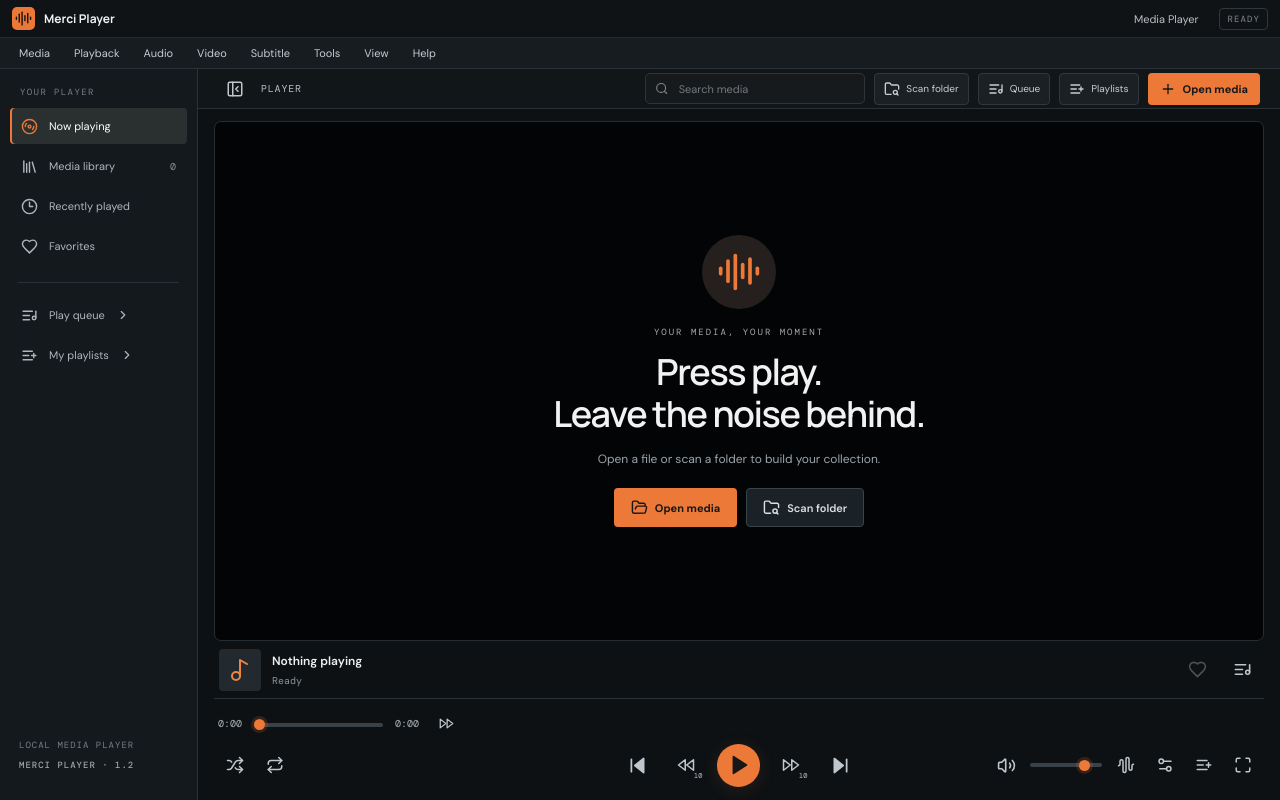
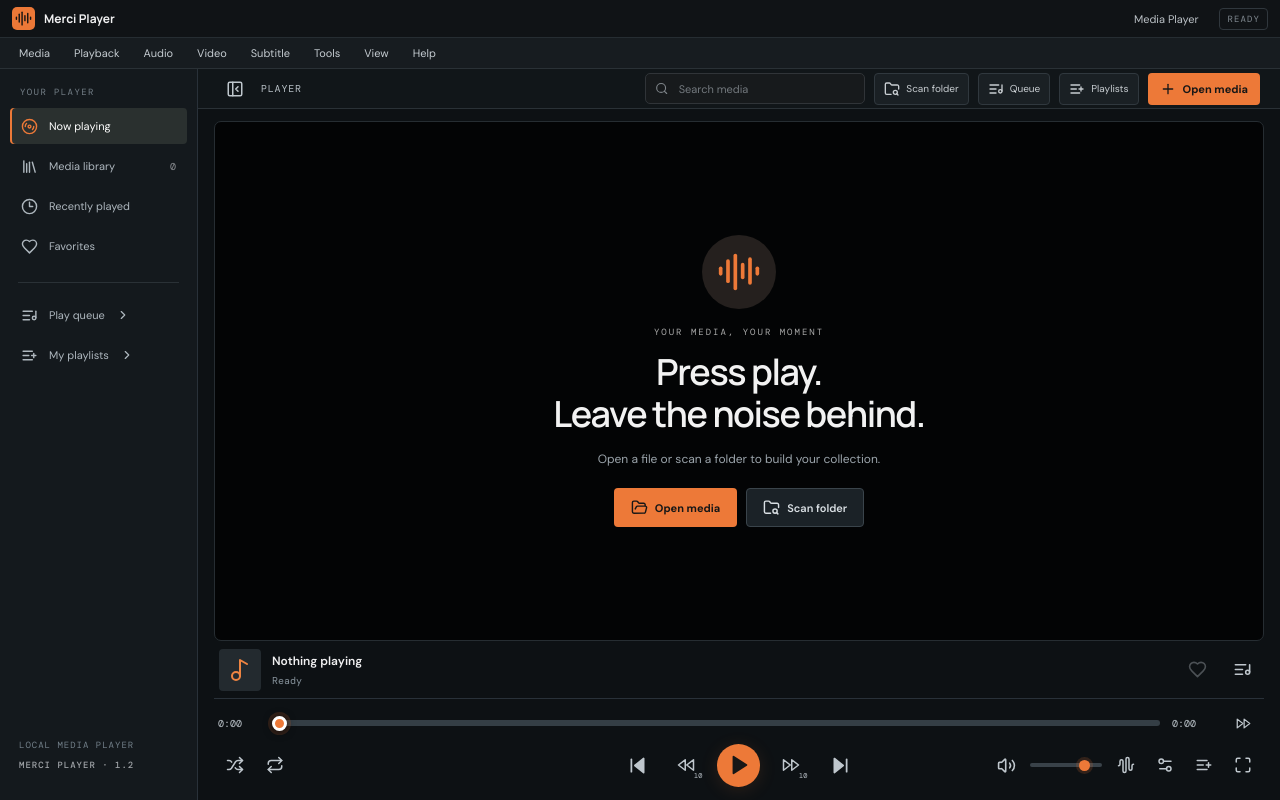
Before and after one commit to nmcosta5/Media-Player, a React (Vite) app: page / in a window 1280 px wide. Built offline with nearby package versions, Linux system fonts and the light colour scheme.

Commit message:
Style larger draggable seekbar with buffered progress and time preview

```diff
--- a/src/styles.css
+++ b/src/styles.css
@@ -223,3 +223,22 @@ body{min-width:760px}
 .player-page:fullscreen .video-frame{max-width:100vw;max-height:100vh}
 .player-page:fullscreen .video-frame.default{width:100%;height:100%}
 .library-page.is-hidden{display:none!important}
+
+/* Precision seek timeline — larger hit area, buffered track and hover timestamp */
+.timeline{gap:12px}
+.timeline .time-current,.timeline .time-total{flex:none;min-width:42px;color:#bac2c8;font:10px var(--mono);font-variant-numeric:tabular-nums}
+.seek-control{position:relative;display:flex;align-items:center;flex:1;min-width:90px;height:34px}
+.timeline .seek-slider{display:block;width:100%;height:6px;margin:0;padding:0;appearance:none;-webkit-appearance:none;border:0;border-radius:999px;outline:0;cursor:pointer;touch-action:pan-y;background:linear-gradient(to right,var(--accent) 0 var(--played,0%),#82909a var(--played,0%) var(--buffered,var(--played,0%)),#343e45 var(--buffered,var(--played,0%)) 100%)!important;transition:height .12s ease,filter .12s ease}
+.seek-control:hover .seek-slider,.seek-control:focus-within .seek-slider{height:9px;filter:brightness(1.12)}
+.timeline .seek-slider::-webkit-slider-thumb{appearance:none;-webkit-appearance:none;width:15px;height:15px;border:3px solid #fff;border-radius:50%;background:var(--accent);box-shadow:0 1px 8px #000b,0 0 0 4px #ed79382b;transition:transform .12s ease,box-shadow .12s ease}
+.timeline .seek-slider:hover::-webkit-slider-thumb,.timeline .seek-slider:focus::-webkit-slider-thumb{transform:scale(1.13);box-shadow:0 1px 9px #000c,0 0 0 6px #ed79383b}
+.timeline .seek-slider::-moz-range-track{height:6px;border:0;border-radius:999px;background:#343e45}
+.timeline .seek-slider::-moz-range-progress{height:6px;border-radius:999px;background:var(--accent)}
+.timeline .seek-slider::-moz-range-thumb{width:10px;height:10px;border:3px solid #fff;border-radius:50%;background:var(--accent);box-shadow:0 1px 8px #000b,0 0 0 4px #ed79382b}
+.seek-preview{position:absolute;z-index:10;left:0;top:-27px;transform:translateX(-50%);min-width:48px;padding:5px 7px;border:1px solid #4b565e;border-radius:4px;background:#151c21;color:#f4f6f7;text-align:center;font:10px var(--mono);font-variant-numeric:tabular-nums;box-shadow:0 4px 14px #0009;pointer-events:none;white-space:nowrap}
+.seek-preview:after{content:"";position:absolute;left:50%;bottom:-5px;width:8px;height:8px;border-right:1px solid #4b565e;border-bottom:1px solid #4b565e;background:#151c21;transform:translateX(-50%) rotate(45deg)}
+.timeline-more{flex:none}
+@media(max-width:720px){.timeline{gap:7px}.timeline .time-current,.timeline .time-total{min-width:36px;font-size:9px}.seek-control{height:38px}}
+.player-page:fullscreen .seek-control{height:42px}
+.player-page:fullscreen .timeline .seek-slider{height:8px}
+.player-page:fullscreen .timeline .seek-slider::-webkit-slider-thumb{width:17px;height:17px}
```
